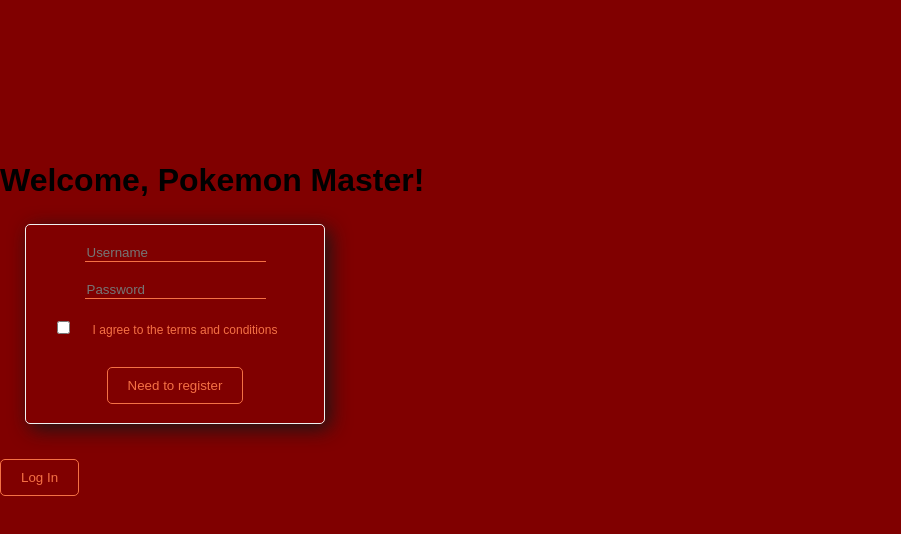
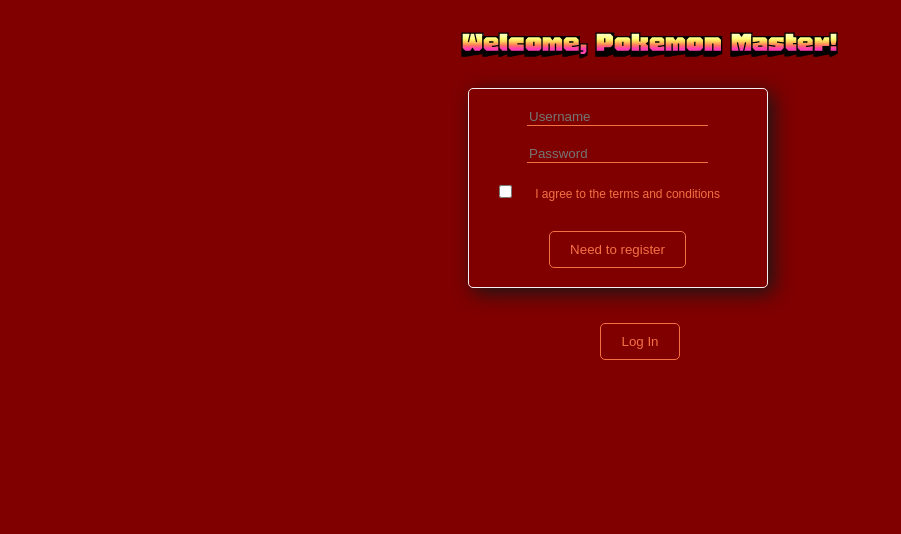
Before and after one commit to barrett38/Pokedex, a React (Create React App) app: page /LogIn in a window 1280 px wide. Shown: the top 534 px of the page, without its empty margins (0-901 px from the left). Built offline with nearby package versions, Linux system fonts and the light colour scheme; the HTML template or start-up script is replaced by a standard one.

Commit message:
More changes to Login Page - See Server.js Notes

```diff
--- a/src/components/Login/ProfileEntry.jsx
+++ b/src/components/Login/ProfileEntry.jsx
@@ -10,7 +10,7 @@
 export default function ProfileEntry() {
   return (
     <main>
-      <h1 className="welcome-message">Welcome, Pokemon Master!</h1>
+      <h1 className="login-welcome">Welcome, Pokemon Master!</h1>
       <form className="form auth-form">
         <input className="form-input" placeholder="Username" />
         <input className="form-input" placeholder="Password" />
@@ -22,7 +22,9 @@
         </div>
         <button className="form-btn">Need to register</button>
       </form>
-      <button className="form-btn">Log In</button>
+      <div className="container">
+        <button className="form-btn">Log In</button>
+      </div>
     </main>
   );
 }
--- a/src/index.css
+++ b/src/index.css
@@ -276,6 +276,15 @@
 
 /* form */
 
+body {
+  display: flex;
+  justify-content: center;
+  /* align-items: center; */
+  height: 100vh; /* This will make the body element take up the full height of the viewport */
+  margin: 0; /* This will remove the default margin */
+  padding: 0; /* This will remove the default padding */
+}
+
 .form {
   border: 1px solid #f0f0f0;
   border-radius: 5px;
@@ -334,3 +343,9 @@
 .auth-msg {
   margin-bottom: 15px;
 }
+
+.container {
+  display: flex;
+  justify-content: center;
+  align-items: center;
+}
```
